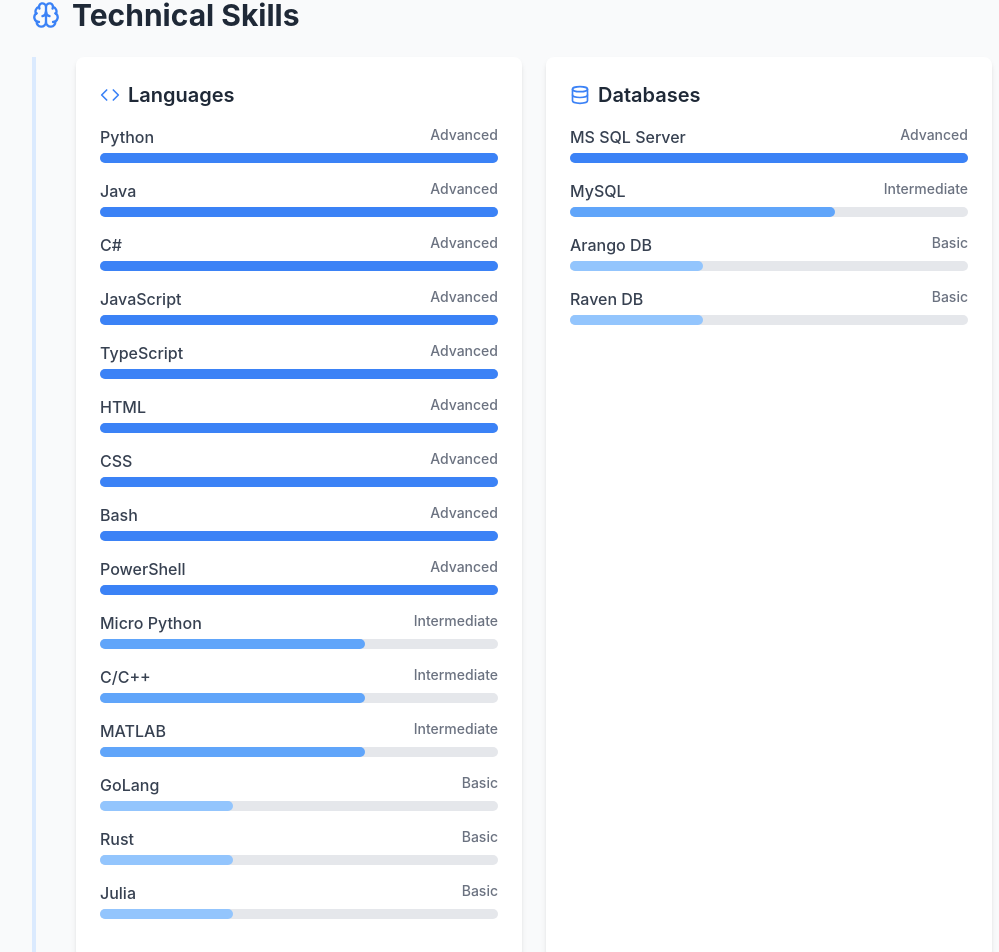
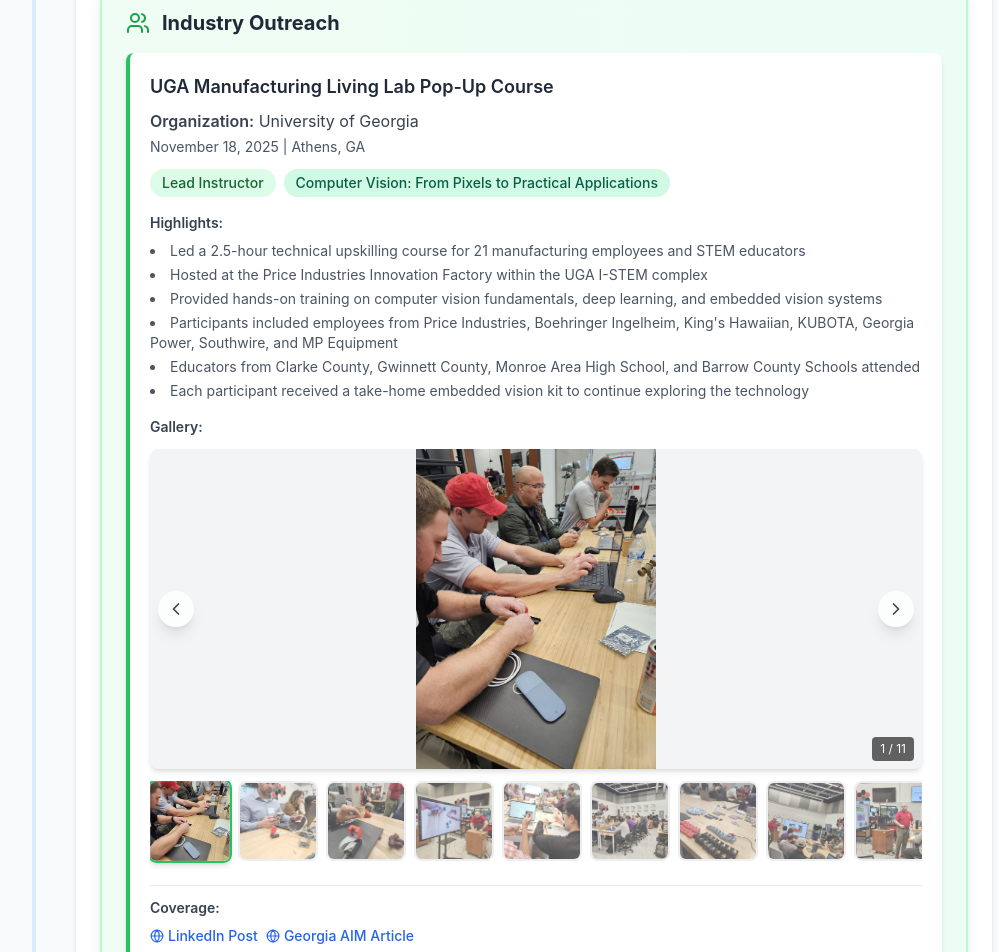
Before and after one commit to salirezav/salirezav.github.io, a React (Create React App) app: page / in a window 1280 px wide. Shown: the part 2527-3479 px from the top of the page, without its empty margins (128-1127 px from the left). Built offline with nearby package versions, Linux system fonts and the light colour scheme.

Commit message:
Enhance CurrentRoleSection in App component by reintroducing the Industry Outreach details with improved layout and styling. Add structured presentation for outreach information, including organization, role, topic, highlights, images, and coverage links, to better showcase contributions.

```diff
--- a/src/App.tsx
+++ b/src/App.tsx
@@ -905,17 +905,69 @@ const CurrentRoleSection: React.FC<CurrentRoleProps> = ({ role }) => (
         <LabeledBulletList items={role.principalDuties} />
       </div>
 
-      <div>
+      <div className="mb-6">
         <h4 className="font-semibold text-gray-700 mb-3">Active Projects:</h4>
         <p className="text-gray-800 font-medium mb-3">{role.activeProject.title}</p>
         <LabeledBulletList items={role.activeProject.points} />
       </div>
 
-      {/* Industry Outreach — kept in data for possible restore; not on resume
       {role.industryOutreach && role.industryOutreach.length > 0 && (
-        ...
+        <div className="mt-8 pt-6 border-t-2 border-green-300">
+          <div className="bg-gradient-to-r from-green-50 to-emerald-50 rounded-lg p-6 border-2 border-green-200 shadow-lg">
+            <div className="flex items-center mb-4">
+              <Users size={24} className="text-green-600 mr-3" />
+              <h4 className="text-xl font-bold text-gray-800">Industry Outreach</h4>
+            </div>
+            {role.industryOutreach.map((outreach, index) => (
+              <div key={index} className="bg-white rounded-lg p-5 shadow-md border-l-4 border-green-500">
+                <h5 className="text-lg font-semibold text-gray-800 mb-2">{outreach.title}</h5>
+                <p className="text-md text-gray-700 mb-1"><span className="font-semibold">Organization:</span> {outreach.organization}</p>
+                <p className="text-sm text-gray-600 mb-3">{outreach.date} | {outreach.location}</p>
+                <div className="flex flex-wrap gap-2 mb-4">
+                  <span className="inline-block bg-green-100 text-green-800 px-3 py-1 rounded-full text-sm font-medium">
+                    {outreach.role}
+                  </span>
+                  <span className="inline-block bg-emerald-100 text-emerald-800 px-3 py-1 rounded-full text-sm font-medium">
+                    {outreach.topic}
+                  </span>
+                </div>
+                {outreach.highlights && outreach.highlights.length > 0 && (
+                  <div className="mb-4">
+                    <h6 className="text-sm font-semibold text-gray-700 mb-2">Highlights:</h6>
+                    <ul className="list-disc list-inside space-y-1 text-sm text-gray-600">
+                      {outreach.highlights.map((highlight, hIndex) => (
+                        <li key={hIndex}>{highlight}</li>
+                      ))}
+                    </ul>
+                  </div>
+                )}
+                {outreach.images && outreach.images.length > 0 && (
+                  <ImageCarousel images={outreach.images} />
+                )}
+                {outreach.links && outreach.links.length > 0 && (
+                  <div className="mt-4 pt-3 border-t border-gray-200">
+                    <h6 className="text-sm font-semibold text-gray-700 mb-2">Coverage:</h6>
+                    <div className="flex flex-wrap gap-2">
+                      {outreach.links.map((link, lIndex) => (
+                        <a
+                          key={lIndex}
+                          href={link.url}
+                          target="_blank"
+                          rel="noopener noreferrer"
+                          className="inline-flex items-center text-blue-600 hover:text-blue-800 hover:underline text-sm font-medium transition-colors"
+                        >
+                          <Globe size={14} className="mr-1" />
+                          {link.name}
+                        </a>
+                      ))}
+                    </div>
+                  </div>
+                )}
+              </div>
+            ))}
+          </div>
+        </div>
       )}
-      */}
     </Card>
   </Section>
 );
```
